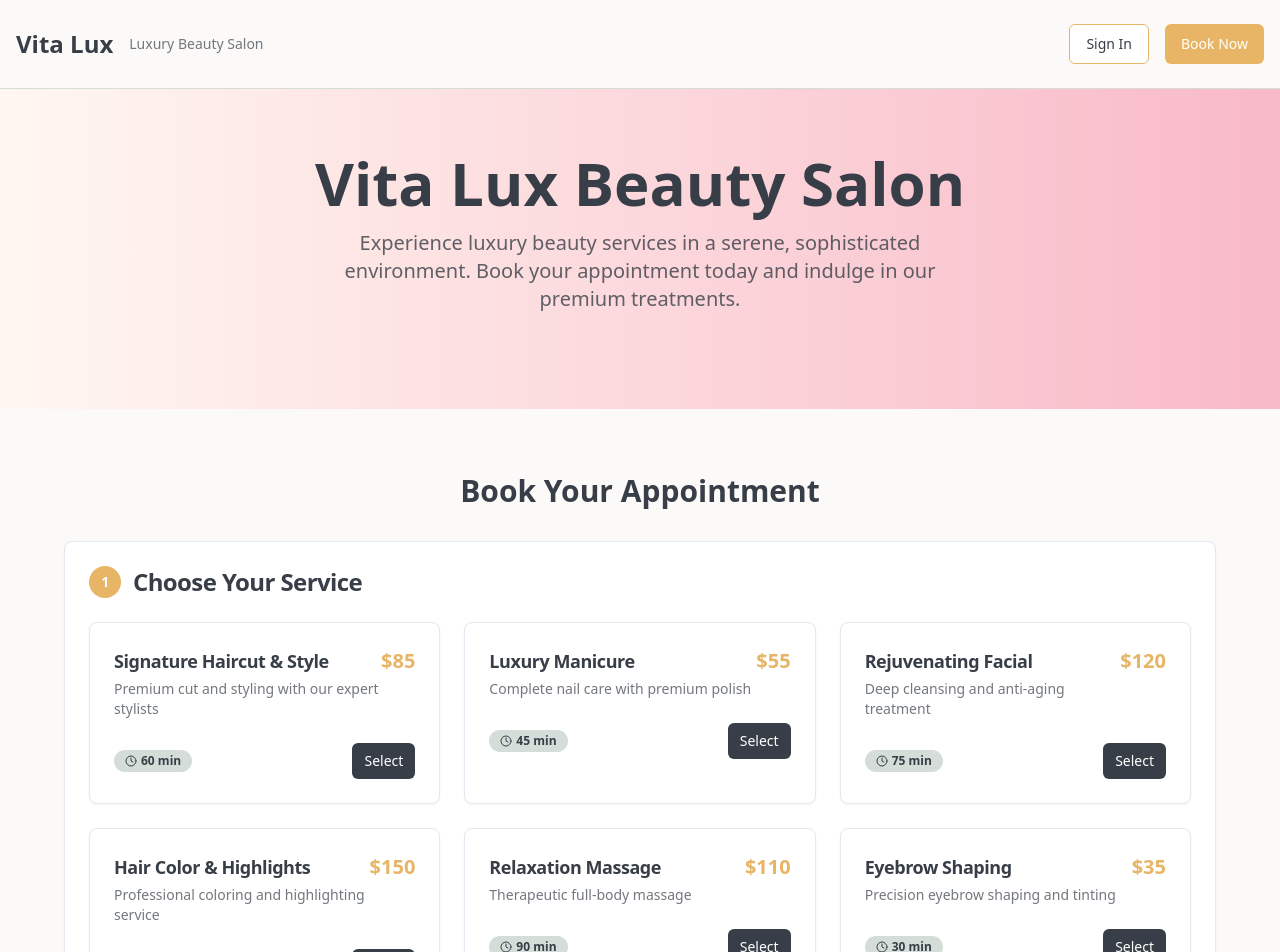
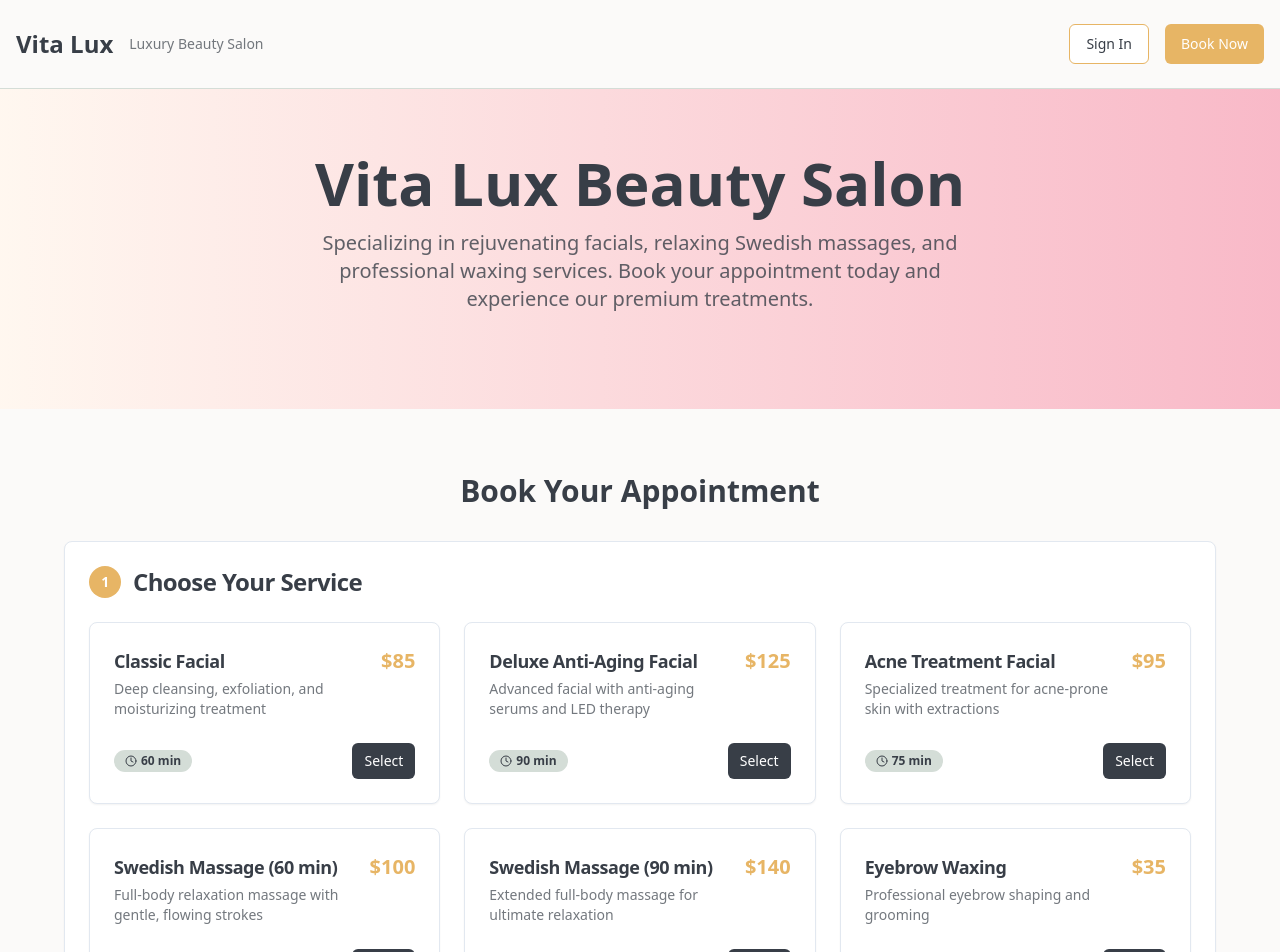
Before and after one commit to Victoria-Lux/vita-lux-book-beauty, a React (Vite) app: page / in a window 1280 px wide. Shown: the top 952 px of the page. Built offline with nearby package versions, Linux system fonts and the light colour scheme.

Commit message:
Update services offered

```diff
--- a/src/pages/Index.tsx
+++ b/src/pages/Index.tsx
@@ -7,79 +7,121 @@ import BookingForm, { BookingFormData } from "@/components/BookingForm";
 import { Card, CardContent, CardHeader, CardTitle } from "@/components/ui/card";
 import { useToast } from "@/hooks/use-toast";
 
-// Sample data
+// Your Services
 const services = [
   {
-    id: "haircut",
-    name: "Signature Haircut & Style",
-    description: "Premium cut and styling with our expert stylists",
+    id: "basic-facial",
+    name: "Classic Facial",
+    description: "Deep cleansing, exfoliation, and moisturizing treatment",
     duration: 60,
     price: 85
   },
   {
-    id: "manicure",
-    name: "Luxury Manicure",
-    description: "Complete nail care with premium polish",
+    id: "deluxe-facial",
+    name: "Deluxe Anti-Aging Facial",
+    description: "Advanced facial with anti-aging serums and LED therapy",
+    duration: 90,
+    price: 125
+  },
+  {
+    id: "acne-facial",
+    name: "Acne Treatment Facial",
+    description: "Specialized treatment for acne-prone skin with extractions",
+    duration: 75,
+    price: 95
+  },
+  {
+    id: "swedish-massage-60",
+    name: "Swedish Massage (60 min)",
+    description: "Full-body relaxation massage with gentle, flowing strokes",
+    duration: 60,
+    price: 100
+  },
+  {
+    id: "swedish-massage-90",
+    name: "Swedish Massage (90 min)",
+    description: "Extended full-body massage for ultimate relaxation",
+    duration: 90,
+    price: 140
+  },
+  {
+    id: "eyebrow-wax",
+    name: "Eyebrow Waxing",
+    description: "Professional eyebrow shaping and grooming",
+    duration: 30,
+    price: 35
+  },
+  {
+    id: "lip-wax",
+    name: "Lip Waxing",
+    description: "Gentle upper lip hair removal",
+    duration: 15,
+    price: 20
+  },
+  {
+    id: "full-face-wax",
+    name: "Full Face Waxing",
+    description: "Complete facial hair removal including eyebrows, lip, and chin",
     duration: 45,
+    price: 65
+  },
+  {
+    id: "leg-wax-half",
+    name: "Half Leg Waxing",
+    description: "Hair removal for lower legs (knee to ankle)",
+    duration: 30,
+    price: 50
+  },
+  {
+    id: "leg-wax-full",
+    name: "Full Leg Waxing",
+    description: "Complete leg hair removal from thigh to ankle",
+    duration: 60,
+    price: 85
+  },
+  {
+    id: "bikini-wax",
+    name: "Bikini Waxing",
+    description: "Standard bikini line hair removal",
+    duration: 30,
     price: 55
   },
   {
-    id: "facial",
-    name: "Rejuvenating Facial",
-    description: "Deep cleansing and anti-aging treatment",
-    duration: 75,
-    price: 120
-  },
-  {
-    id: "color",
-    name: "Hair Color & Highlights",
-    description: "Professional coloring and highlighting service",
-    duration: 120,
-    price: 150
-  },
-  {
-    id: "massage",
-    name: "Relaxation Massage",
-    description: "Therapeutic full-body massage",
-    duration: 90,
-    price: 110
-  },
-  {
-    id: "eyebrows",
-    name: "Eyebrow Shaping",
-    description: "Precision eyebrow shaping and tinting",
-    duration: 30,
-    price: 35
+    id: "brazilian-wax",
+    name: "Brazilian Waxing",
+    description: "Complete intimate area hair removal",
+    duration: 45,
+    price: 75
   }
 ];
 
 const providers = [
   {
-    id: "sarah",
-    name: "Sarah Chen",
-    specialty: "Hair Styling & Color",
+    id: "maria",
+    name: "Maria Rodriguez",
+    specialty: "Skincare & Facial Treatments",
     experience: "8+ years experience",
     isAvailable: true
   },
   {
-    id: "maria",
-    name: "Maria Rodriguez",
-    specialty: "Skincare & Facials",
+    id: "jessica",
+    name: "Jessica Kim",
+    specialty: "Swedish Massage Therapy",
+    experience: "10+ years experience",
+    isAvailable: true
+  },
+  {
+    id: "sarah",
+    name: "Sarah Chen",
+    specialty: "Waxing & Hair Removal",
     experience: "6+ years experience",
     isAvailable: true
   },
   {
     id: "alex",
     name: "Alex Thompson",
-    specialty: "Nail Care & Art",
-    experience: "5+ years experience",
-    isAvailable: true
-  },
-  {
-    id: "jessica",
-    name: "Jessica Kim",
-    specialty: "Massage Therapy",
-    experience: "10+ years experience",
+    specialty: "All Services Specialist",
+    experience: "7+ years experience",
     isAvailable: false
   }
 ];
@@ -143,8 +185,8 @@ const Index = () => {
             Vita Lux Beauty Salon
           </h1>
           <p className="text-xl text-salon-charcoal/80 mb-8 max-w-2xl mx-auto">
-            Experience luxury beauty services in a serene, sophisticated environment.
-            Book your appointment today and indulge in our premium treatments.
+            Specializing in rejuvenating facials, relaxing Swedish massages, and professional waxing services.
+            Book your appointment today and experience our premium treatments.
           </p>
         </div>
       </section>
```
